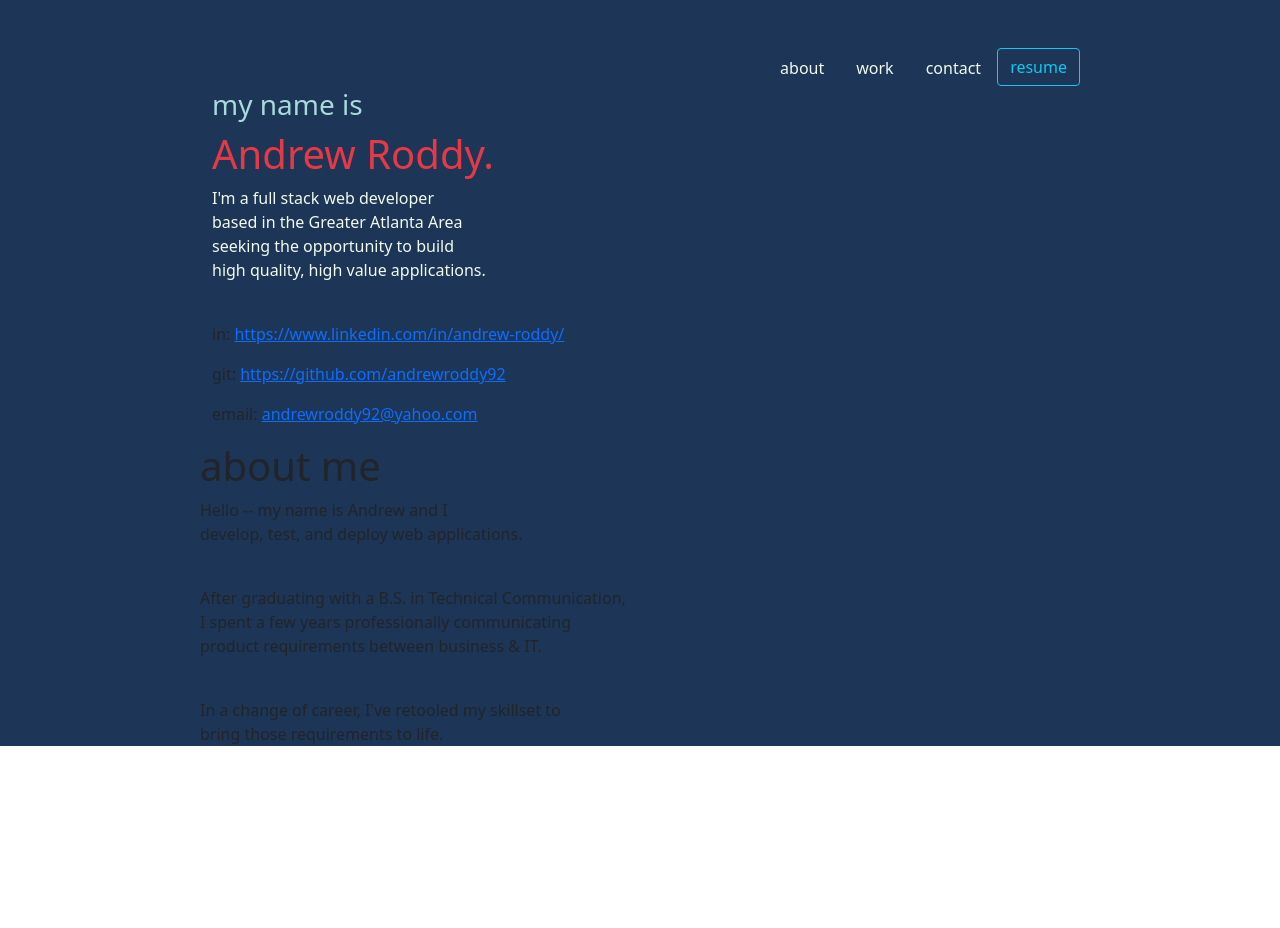
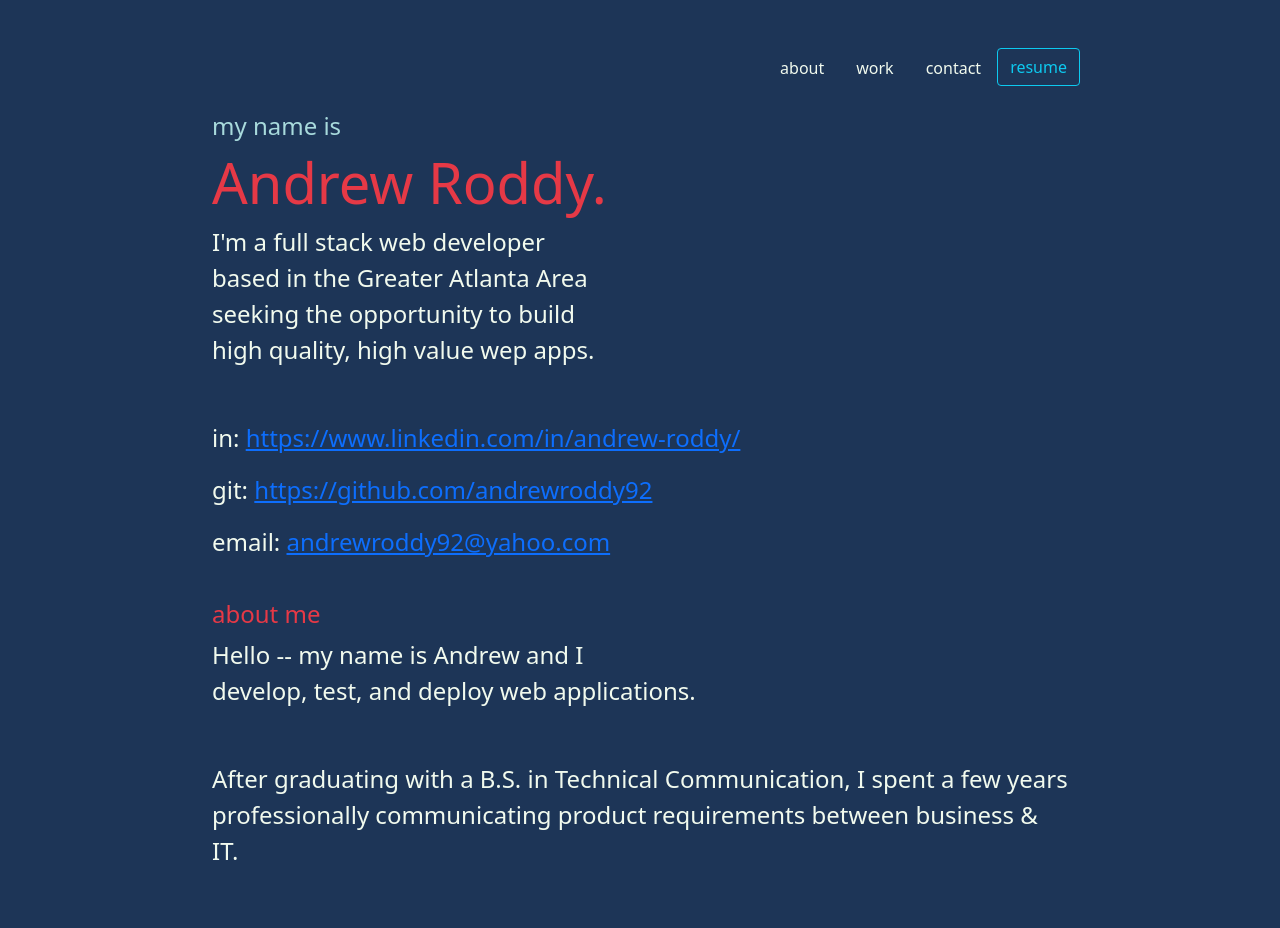
Before and after one commit to andrewroddy92/Andrew-Roddy-Portfolio, a React (Create React App) app: page / in a window 1280 px wide. Shown: the top 928 px of the page. Before the commit the page ends 800 px from the top, so only its background shows below. Built offline with nearby package versions, Linux system fonts and the light colour scheme.

Commit message:
complete styling home and about

```diff
--- a/src/components/About.js
+++ b/src/components/About.js
@@ -1,11 +1,37 @@
 import React from "react";
+import Container from 'react-bootstrap/Container'
+import Row from 'react-bootstrap/Row'
+import Col from 'react-bootstrap/Col'
+
+
 export default function About() {
+    const styles = {
+      container: {
+        paddingTop: '1.5rem'
+      },
+      header: {
+        color: '#E63946',
+        fontSize: '1.5rem'
+      },
+      text: {
+        color: "#F1FAEE",
+        fontSize: '1.5rem'
+      }
+    };
+
     return (
-        <section id="about">
-          <h1>about me</h1>
-          <p>Hello -- my name is Andrew and I <br/> develop, test, and deploy web applications.</p>
-          <p><br/>After graduating with a B.S. in Technical Communication, <br/> I spent a few years professionally communicating <br/> product requirements between business & IT.</p>
-          <p><br/>In a change of career, I've retooled my skillset to <br/> bring those requirements to life.</p>
-        </section>
+      <Container id="about" style={styles.container}>
+        <Row>
+          <Col>
+            <h1 style={styles.header}>about me</h1>
+            <section style={styles.text}>
+              <p>Hello -- my name is Andrew and I <br/> develop, test, and deploy web applications.</p>
+              <p><br/>After graduating with a B.S. in Technical Communication, I spent a few years professionally communicating product requirements between business & IT.</p>
+              <p><br/>In a change of career, I've retooled my skillset to bring those requirements to life.</p>
+            </section>
+          </Col>
+        </Row>
+
+      </Container>
       );
 }
--- a/src/components/Home.js
+++ b/src/components/Home.js
@@ -5,31 +5,39 @@ import Col from 'react-bootstrap/Col'
 
 export default function Home() {
     const styles = {
+      container: {
+        paddingTop: '1.5rem'
+      },
       intro: {
         color: '#A8DADC',
+        fontSize: '1.5rem'
       },
       name: {
         color: '#E63946',
+        fontSize: '3.5rem'
       },
       text: {
-        color: "#F1FAEE"
+        color: "#F1FAEE",
+        fontSize: '1.5rem'
       }
     };
 
     return (
-      <Container id="home">
+      <Container id="home" style={styles.container}>
           <Row>
             <Col>
-              <h3 style={styles.intro}>my name is</h3>
-              <h1 style={styles.name}>Andrew Roddy.</h1>
-              <p style={styles.text}>I'm a full stack web developer<br/>
+              <h1 style={styles.intro}>my name is</h1>
+              <h2 style={styles.name}>Andrew Roddy.</h2>
+              <section style={styles.text}>
+                <p>I'm a full stack web developer<br/>
                 based in the Greater Atlanta Area<br/>
                 seeking the opportunity to build<br/>
-              high quality, high value applications.</p>
+                high quality, high value wep apps.</p>
                 <br/>
                 <p>in: <a href = ">https://www.linkedin.com/in/andrew-roddy/">https://www.linkedin.com/in/andrew-roddy/</a></p>
                 <p>git: <a href = "https://github.com/andrewroddy92">https://github.com/andrewroddy92</a></p>
                 <p>email: <a href = "mailto: andrewroddy92@yahoo.com">andrewroddy92@yahoo.com</a></p>
+              </section>
             </Col>
           </Row>
       </Container>
```
Lines whose indentation alone changed are shown as unchanged.
